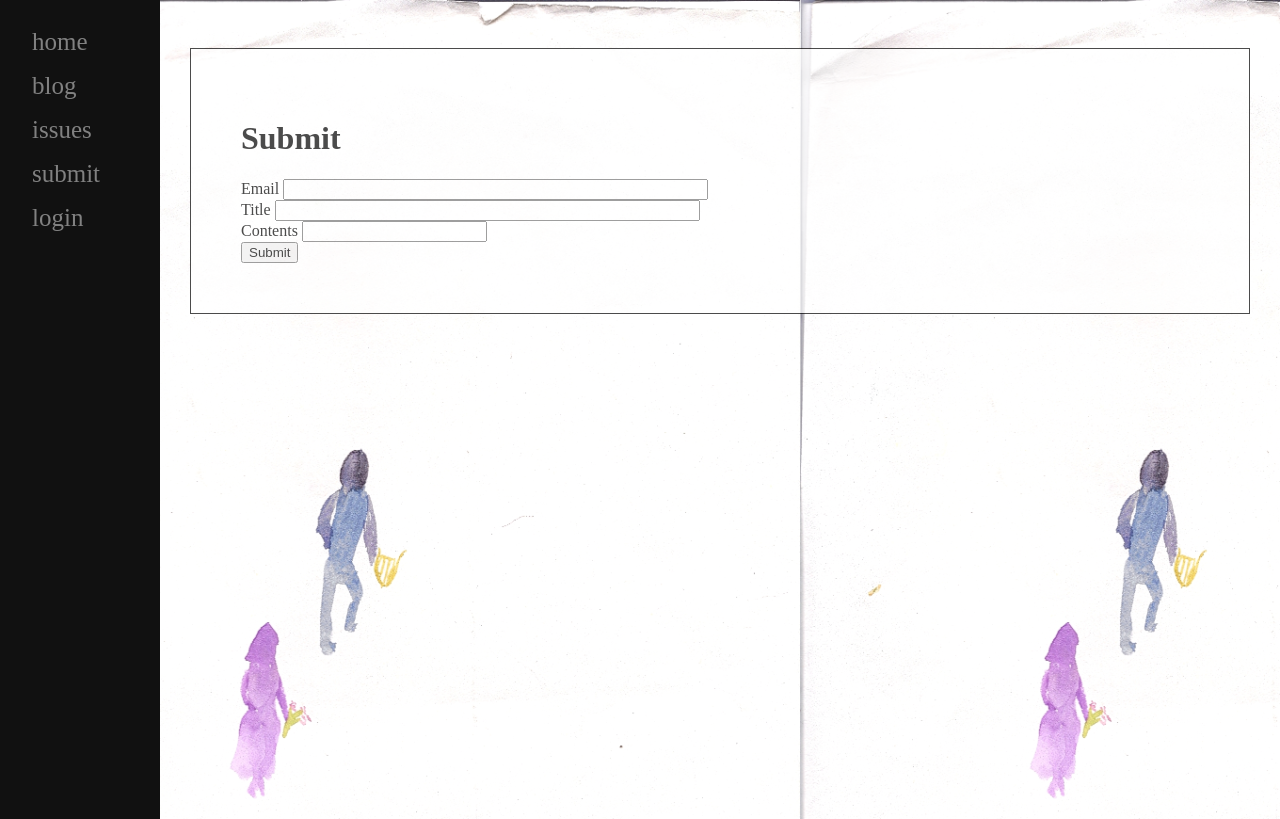
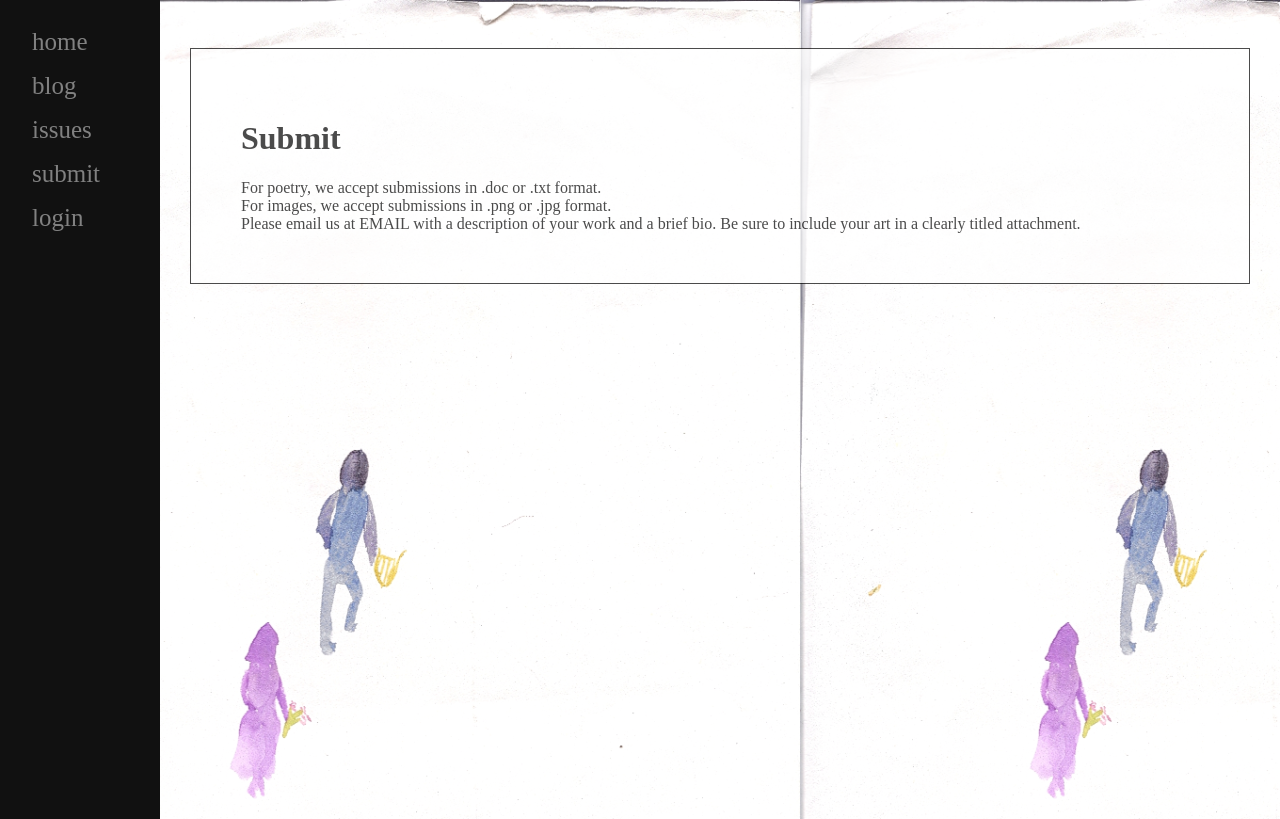
Before and after one commit to flosincapite/anonomat_aoidoi, a Flask app: page /submit in a window 1280 px wide. Shown: the top 819 px of the page. Run offline with Flask 2, Linux system fonts and the light colour scheme; some libraries are stand-ins or nearby versions.

Commit message:
Newest version.

```diff
--- a/app/config.py
+++ b/app/config.py
@@ -4,5 +4,5 @@
 class Config(object):
   SECRET_KEY = os.environ.get('ANONOMAT_KEY') or 'anonomat_aoidoi'
   DATABASE_DIRECTORY = '/home/cory/projects/online_journal/app/static/issues'
-  BLOG_DIRECTORY = '/home/cory/projects/online_journal/data/blog_posts'
+  BLOG_DIRECTORY = '/home/cory/projects/online_journal/app/static/blog_posts'
   USER_DIRECTORY = '/home/cory/projects/online_journal/data/users'
--- a/app/routes.py
+++ b/app/routes.py
@@ -52,7 +52,7 @@
 @app.wsgi_app.route('/index')
 def index():
   return flask.render_template(
-      'index.html', title='Anonomat Aoidoi', page_title='Anonomat Aoidoi')
+      'index2.html', title='Anonomat Aoidoi', page_title='Anonomat Aoidoi')
 
 
 @app.wsgi_app.route('/blog')
--- a/data/blog_posts/posts.yaml
+++ b/app/static/blog_posts/posts.yaml
@@ -1,3 +1,8 @@
+- !!python/object/apply:collections.OrderedDict
+  - - [author, Administrators]
+    - [cdata, This is the blog.]
+    - [date, Fore Time]
+    - [title, Blog]
 - !!python/object/apply:collections.OrderedDict
   - - [author, Juvenalis]
     - [cdata, quis custodiet ipsos/]
--- a/app/templates/login.html
+++ b/app/templates/login.html
@@ -5,13 +5,14 @@
 <form action="" method="post">
   {{ login_form.secrettt() }}
   <div>
-    {{ login_form.name.label }}
+    <div width=100px>{{ login_form.name.label }}</div>
     {{ login_form.name(size=50) }}
   </div>
   <div>
-    {{ login_form.password.label }}
+    <div width=100px>{{ login_form.password.label }}</div>
     {{ login_form.password(size=50) }}
   </div>
+  <br />
   {{ login_form.create_new() }}
   {{ login_form.login() }}
 </form>
--- a/app/templates/submit.html
+++ b/app/templates/submit.html
@@ -2,20 +2,16 @@
 
 {% block content %}
 <h1>Submit</h1>
-<form action="" method="post">
-  {{ submit_form.secrettt() }}
-  <div>
-    {{ submit_form.email.label }}
-    {{ submit_form.email(size=50) }}
-  </div>
-  <div>
-    {{ submit_form.title.label }}
-    {{ submit_form.title(size=50) }}
-  </div>
-  <div>
-    {{ submit_form.contents.label }}
-    {{ submit_form.contents(cols="100", rows="30")|safe }}
-  </div>
-  {{ submit_form.submit() }}
-</form>
+
+For poetry, we accept submissions in .doc or .txt format.
+
+<br />
+
+For images, we accept submissions in .png or .jpg format.
+
+<br />
+
+Please email us at EMAIL with a description of your work and a brief bio. Be
+sure to include your art in a clearly titled attachment.
+
 {% endblock %}
```
Also changed, not shown: app/templates/index2.html (added, +7 -0 lines).
